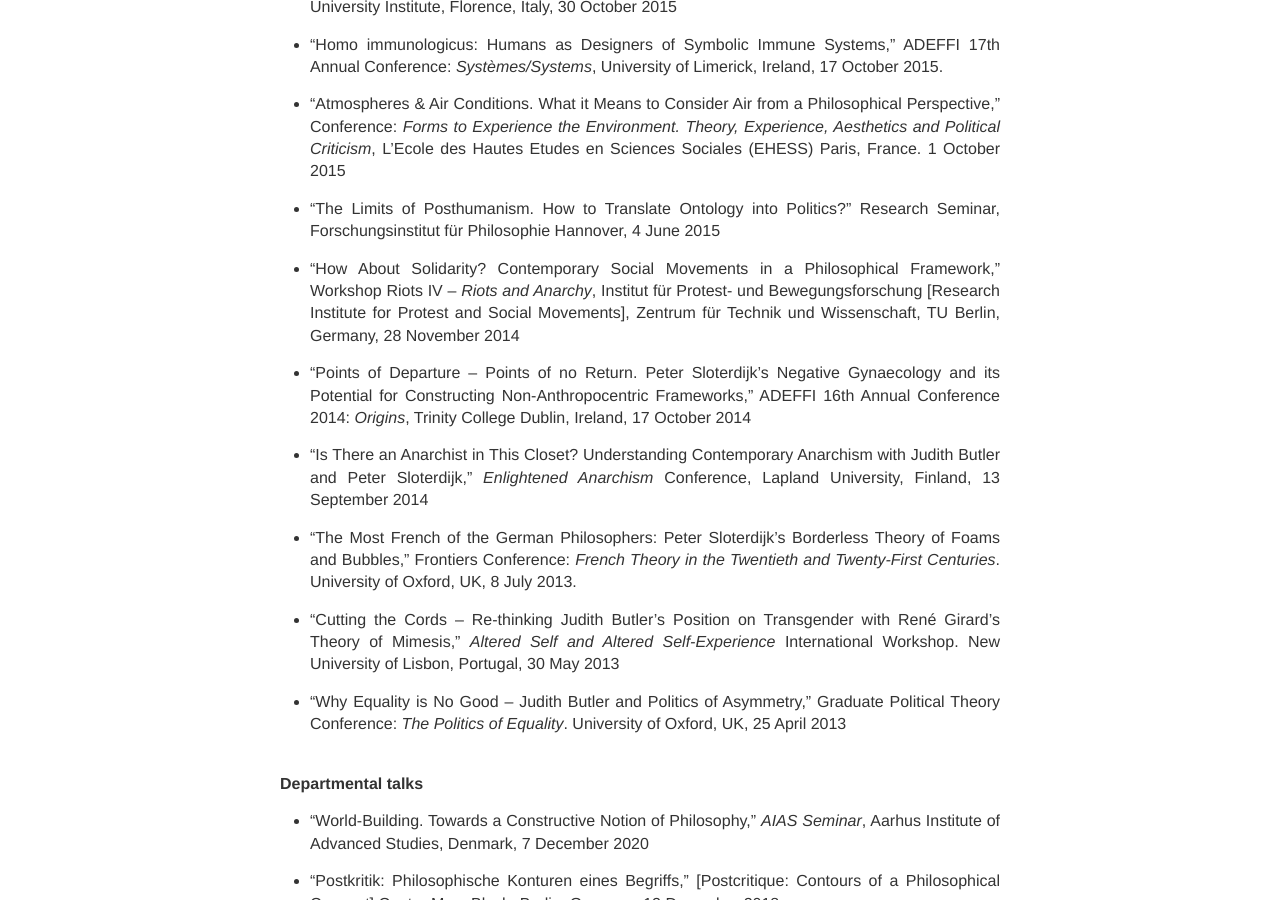
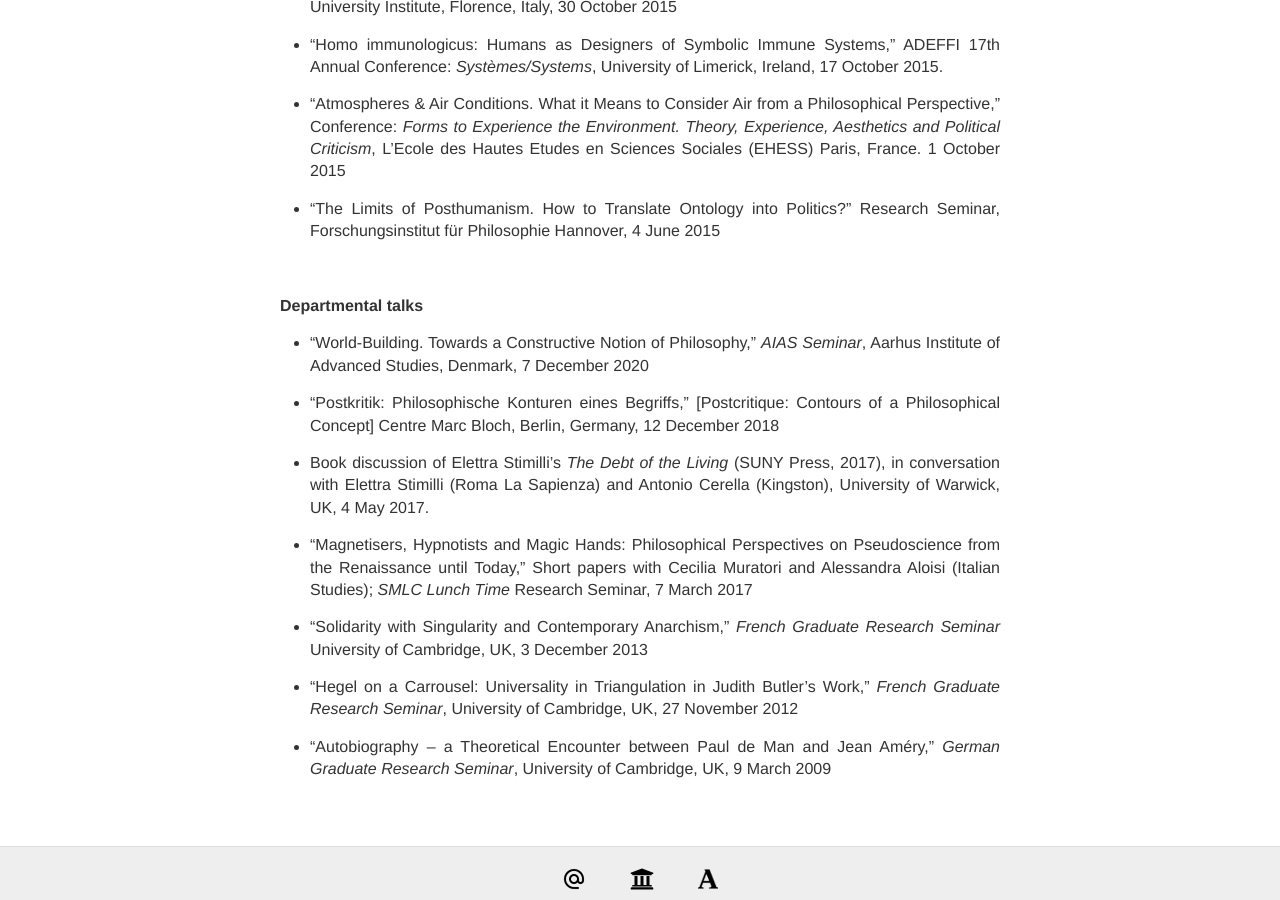
Before and after one commit to IJanicka/IJanicka.github.io, a Jekyll site: the page built from talks.md, in a window 1280 px wide and 900 px high, scrolled down 2456 px. Built offline with Jekyll 4.4.1, drawn with Linux system fonts in a browser that asks for light colours; some of the changed text lies outside the part shown.

Commit message:
Update talks.md

```diff
--- a/talks.md
+++ b/talks.md
@@ -77,17 +77,7 @@
 
 * “The Limits of Posthumanism. How to Translate Ontology into Politics?” Research Seminar, Forschungsinstitut für Philosophie Hannover, 4 June 2015<br>
 
-* “How About Solidarity? Contemporary Social Movements in a Philosophical Framework,” Workshop Riots IV – *Riots and Anarchy*, Institut für Protest- und Bewegungsforschung [Research Institute for Protest and Social Movements], Zentrum für Technik und Wissenschaft, TU Berlin, Germany, 28 November 2014<br>
 
-* “Points of Departure – Points of no Return. Peter Sloterdijk’s Negative Gynaecology and its Potential for Constructing Non-Anthropocentric Frameworks,” ADEFFI 16th Annual Conference 2014: *Origins*, Trinity College Dublin, Ireland, 17 October 2014<br>
-
-* “Is There an Anarchist in This Closet? Understanding Contemporary Anarchism with Judith Butler and Peter Sloterdijk,” *Enlightened Anarchism* Conference, Lapland University, Finland, 13 September 2014<br>
-
-* “The Most French of the German Philosophers: Peter Sloterdijk’s Borderless Theory of Foams and Bubbles,” Frontiers Conference: *French Theory in the Twentieth and Twenty-First Centuries*. University of Oxford, UK, 8 July 2013.<br>
-
-* “Cutting the Cords – Re-thinking Judith Butler's Position on Transgender with René Girard's Theory of Mimesis,” *Altered Self and Altered Self-Experience* International Workshop. New University of Lisbon, Portugal, 30 May 2013<br>
-
-* “Why Equality is No Good – Judith Butler and Politics of Asymmetry,” Graduate Political Theory Conference: *The Politics of Equality*. University of Oxford, UK, 25 April 2013<br>
 <br>
 
 
```
Also changed, not shown: other parts of talks.md (+1 -1 lines).
